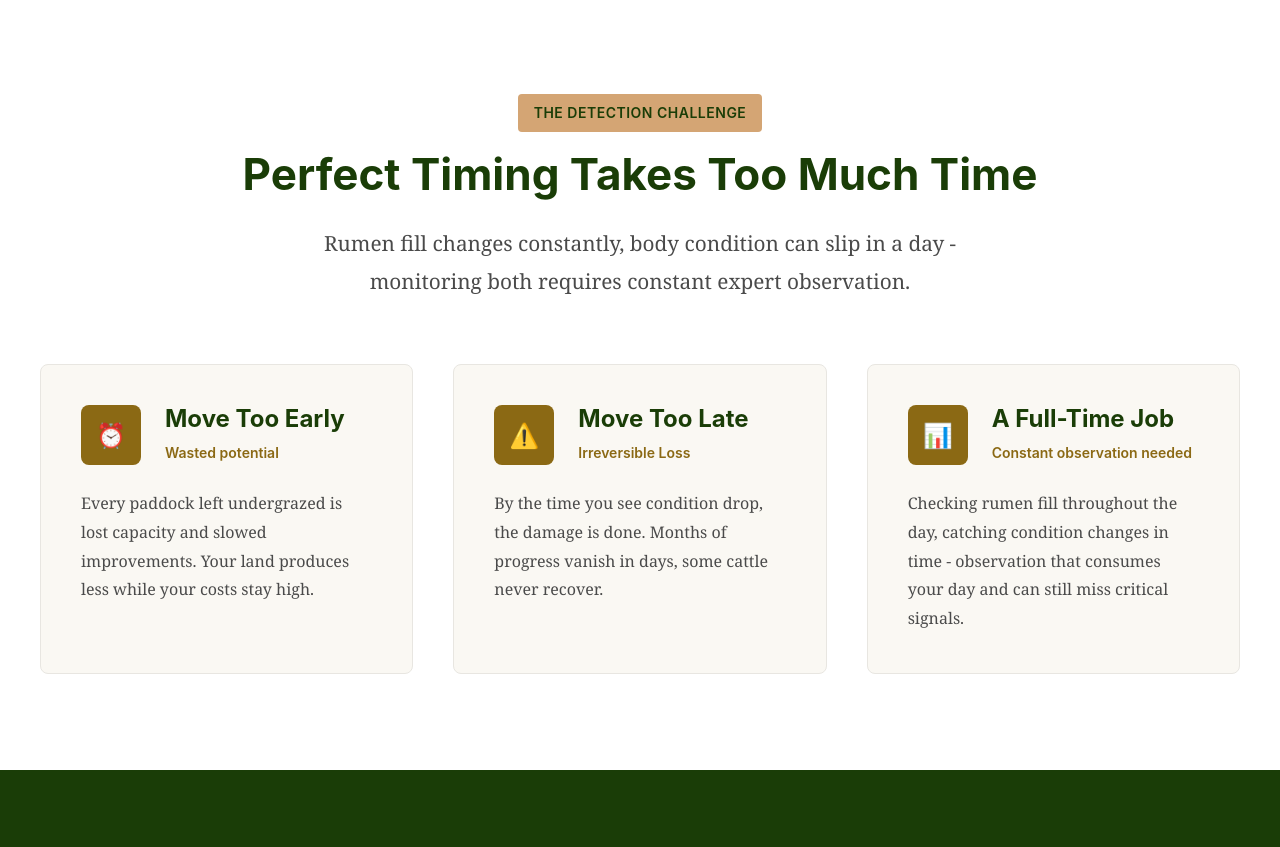
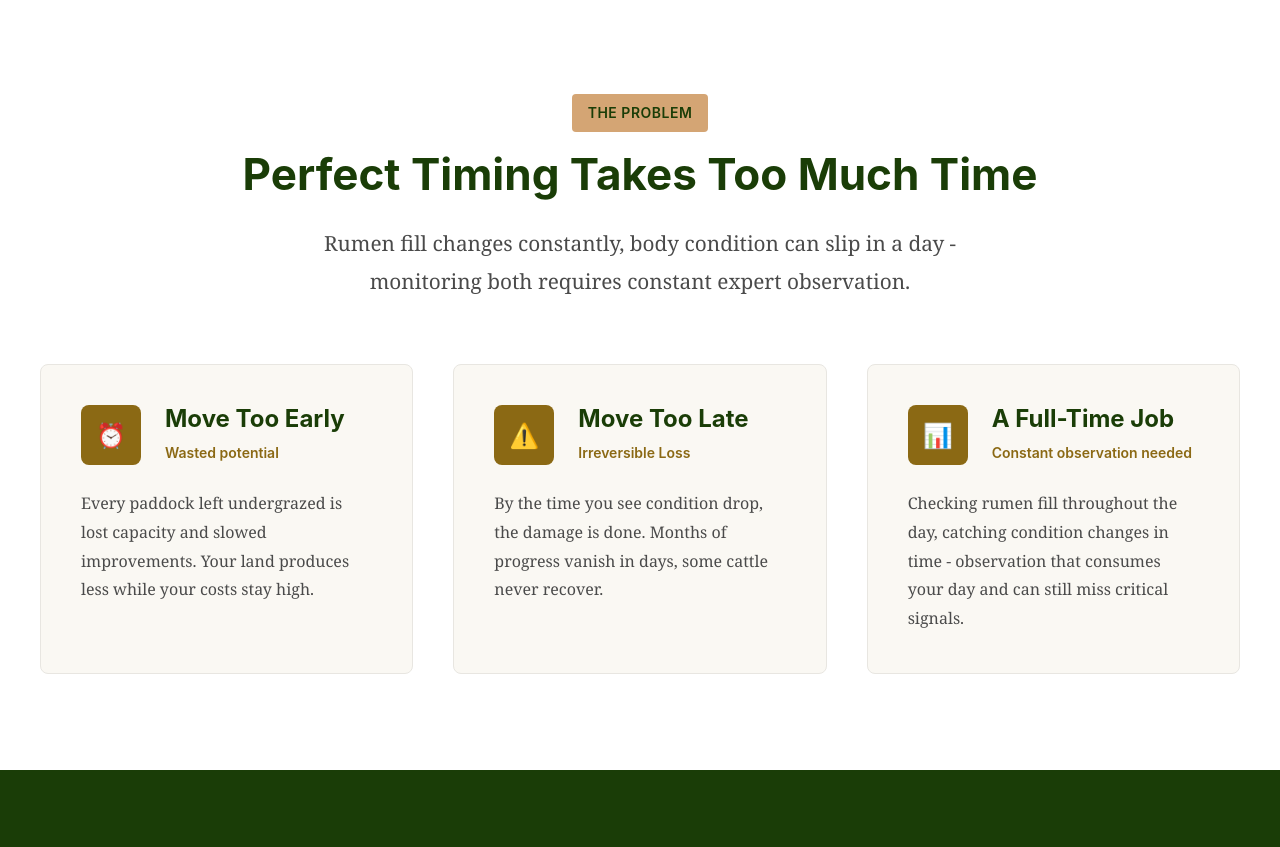
Before and after one commit to rhysalgar/marketing-website, a plain HTML site: page index.html in a window 1280 px wide. Shown: the part 882-1729 px from the top of the page. Drawn offline with Linux system fonts and the light colour scheme.

Commit message:
Copy change

```diff
--- a/index.html
+++ b/index.html
@@ -765,7 +765,7 @@
     <section class="problem-section">
       <div class="section-container">
         <div class="section-header">
-          <span class="section-label">The Detection Challenge</span>
+          <span class="section-label">The Problem</span>
           <h2 class="section-title">Perfect Timing Takes Too Much Time</h2>
           <p class="section-subtitle">
             Rumen fill changes constantly, body condition can slip in a day -
```
